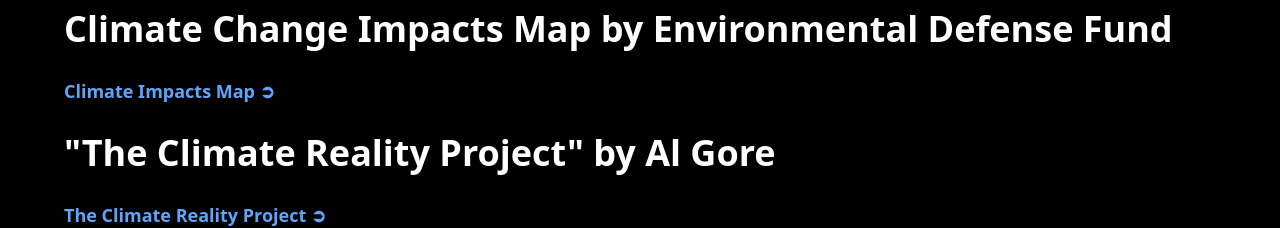
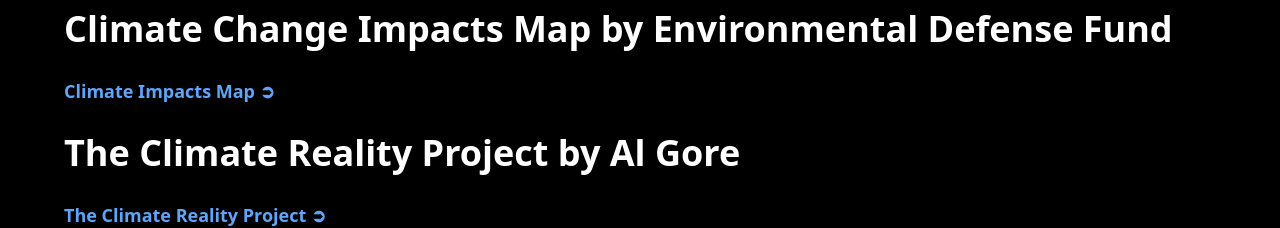
Before and after one commit to anilsahu12/globalwarming, a Next.js app in the folder che110/: page / in a window 1280 px wide. Shown: the part 2340-2568 px from the top of the page. Built offline with nearby package versions, Linux system fonts and the light colour scheme.

Commit message:
Update Resources.jsx

```diff
--- a/che110/components/Resources.jsx
+++ b/che110/components/Resources.jsx
@@ -16,7 +16,7 @@
                 <a href="https://www.nationalgeographic.com/environment/global-warming/global-warming-101/" className="text-blue-400 text-lg font-semibold hover:text-white">National Geographic: Climate 101 ➲</a>
                 <h3 className="text-4xl font-bold my-7">Climate Change Impacts Map by Environmental Defense Fund</h3>
                 <a href="https://www.edf.org/climate/climate-change-impacts-map" className="text-blue-400 text-lg font-semibold hover:text-white">Climate Impacts Map ➲</a>
-                <h3 className="text-4xl font-bold my-7">"The Climate Reality Project" by Al Gore
+                <h3 className="text-4xl font-bold my-7">The Climate Reality Project by Al Gore
 </h3>
                 <a href="https://www.climaterealityproject.org/" className="text-blue-400 text-lg font-semibold hover:text-white">The Climate Reality Project
  ➲</a>
```
